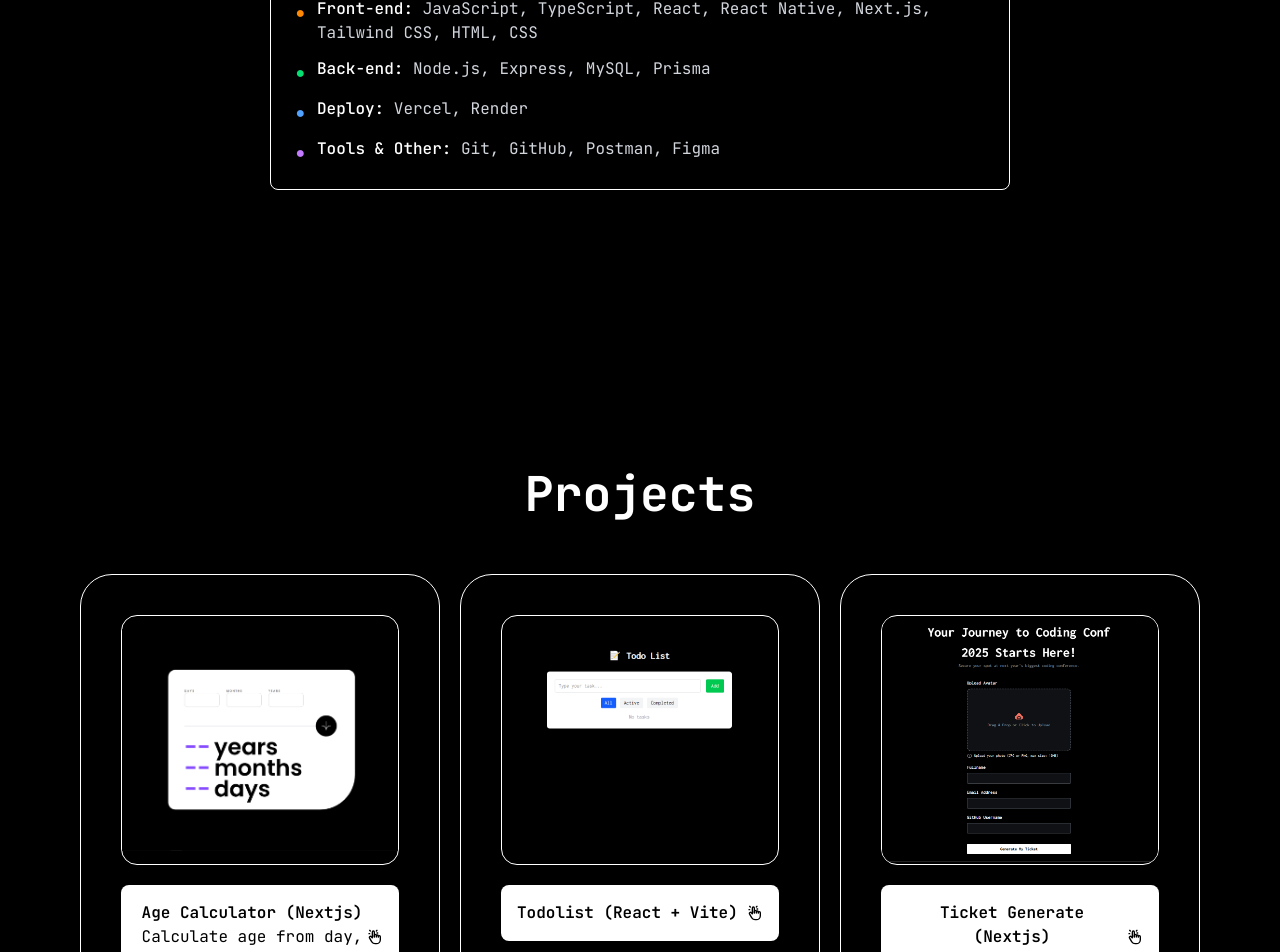
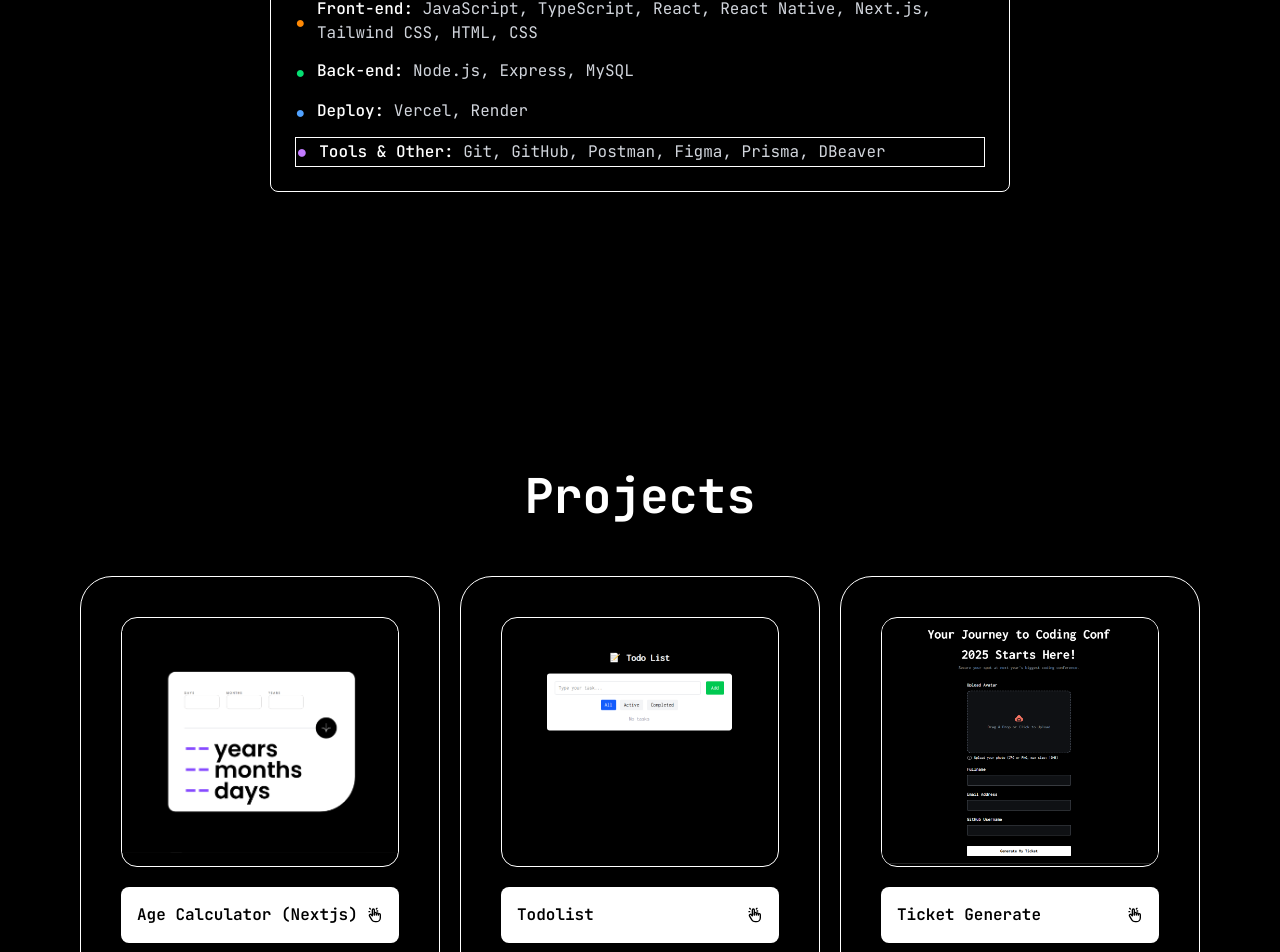
Before and after one commit to pramebt/bd-portfolio, a Next.js app: page / in a window 1280 px wide. Shown: the part 1720-2672 px from the top of the page. Built offline with nearby package versions, Linux system fonts and the light colour scheme.

Commit message:
project modal fix

```diff
--- a/src/components/CardProjects.tsx
+++ b/src/components/CardProjects.tsx
@@ -1,6 +1,6 @@
 "use client";
 import { useState, useEffect } from "react";
-import { useInView } from "framer-motion";
+
 import Image from "next/image";
 import { TbHandClick } from "react-icons/tb";
 
@@ -9,18 +9,70 @@ const CardProjects = () => {
   const [visibleCount, setVisibleCount] = useState(4);
   const [selectedProjects, setSelectedProject] = useState<{
     title: string;
-    subtitle: string;
+    detail: string;
+    techstack: string;
     link: string;
     image: string;
+    github: string;
   } | null>(null);
 
   const projects = [
-    { title: "Age Calculator (Nextjs)", subtitle: "Calculate age from day, month, year (AD)", link: "https://age-calculator-bd.vercel.app/", image: "/assets/bg/Age-cal.png" },
-    { title: "Todolist (React + Vite)", subtitle: "", link: "https://mini-todolist-bd.vercel.app/", image: "/assets/bg/mini-todolist.png" },
-    { title: "Ticket Generate (Nextjs)", subtitle: "Ticket Generate", link: "https://ticket-generate-bd.vercel.app/", image: "/assets/bg/ticket.png" },
-    { title: "Contactform-BD (Nextjs)", subtitle: "", link: "https://contactform-bd.vercel.app/", image: "/assets/bg/contactform.png" },
-    { title: "Portfolio template BD (React + Vite)", subtitle: "", link: "https://portfolio-bd-template.vercel.app/", image: "/assets/bg/portfolio.png" },
-    { title: "Login UI", subtitle: "training", link: "https://template-login-2.vercel.app/", image: "/assets/bg/template-ui.png" },
+    {
+      title: "Age Calculator (Nextjs)",
+      subtitle: "",
+      link: "https://age-calculator-bd.vercel.app/",
+      image: "/assets/bg/Age-cal.png",
+      techstack: "Next.js Typescript",
+      detail:
+        "Calculate age from day, month, year (AD) Responsive for mobile and pc",
+      github: "https://github.com/pramebt/age-calculator",
+    },
+    {
+      title: "Todolist",
+      subtitle: "",
+      link: "https://mini-todolist-bd.vercel.app/",
+      image: "/assets/bg/mini-todolist.png",
+      techstack: "React.js Vite",
+      detail:
+        "Todo List is a simple yet effective web application for managing your daily tasks and you can add edit delete your task. Whether it’s small chores, important assignments, or simple reminders, this app helps ensure you never miss a thing.\n\n It uses Local Storage to save your data, allowing you to access your task list without the need for an account or internet connection.",
+      github: "https://github.com/pramebt/miniTodolist-bd",
+    },
+    {
+      title: "Ticket Generate",
+      subtitle: "",
+      link: "https://ticket-generate-bd.vercel.app/",
+      image: "/assets/bg/ticket.png",
+      techstack: "Next.js Typescript",
+      detail: "Generate ticket for yourself",
+      github: "https://github.com/pramebt/ticket-generate-bd",
+    },
+    {
+      title: "Contactform-BD",
+      subtitle: "",
+      link: "https://contactform-bd.vercel.app/",
+      image: "/assets/bg/contactform.png",
+      techstack: "Next.js Typescript",
+      detail: "Contactform template",
+      github: "https://github.com/pramebt/contactform-bd",
+    },
+    {
+      title: "Portfolio template BD",
+      subtitle: "",
+      link: "https://portfolio-bd-template.vercel.app/",
+      image: "/assets/bg/portfolio.png",
+      techstack: "React Vite",
+      detail: "portfolio template",
+      github: "https://github.com/pramebt/PortfolioBD",
+    },
+    {
+      title: "Login UI",
+      subtitle: "training",
+      link: "https://template-login-2.vercel.app/",
+      image: "/assets/bg/template-ui.png",
+      techstack: "Next.js Typescript",
+      detail: "trainning clone login ui",
+      github: "",
+    },
   ];
 
   useEffect(() => {
@@ -35,8 +87,14 @@ const CardProjects = () => {
 
   const visibleProjects = showMore ? projects : projects.slice(0, visibleCount);
 
-  const openModal = (projects: { title: string; subtitle: string; link: string; image: string }) =>
-        setSelectedProject(projects);
+  const openModal = (projects: {
+    title: string;
+    detail: string;
+    techstack: string;
+    link: string;
+    image: string;
+    github: string;
+  }) => setSelectedProject(projects);
   const closeModal = () => setSelectedProject(null);
 
   return (
@@ -71,12 +129,18 @@ const CardProjects = () => {
       {/* Modal */}
       {selectedProjects && (
         <div className="fixed inset-0 flex items-center justify-center bg-black/70 backdrop-blur-sm z-50">
-          <div className="bg-white rounded-lg p-6 w-11/12 md:w-1/2 lg:w-1/3 relative">
+          <div className="border border-black bg-white/90 backdrop-blur rounded-lg p-6 w-11/12 md:w-1/2 lg:w-1/3 relative">
             <button
               className="absolute top-3 right-3 text-gray-500 hover:text-gray-700"
               onClick={closeModal}
             >
-              &times;
+              <Image
+                src="/assets/icons/close-icon.svg"
+                alt="close"
+                width={200}
+                height={200}
+                className="w-6"
+              />
             </button>
             <h2 className="text-xl font-bold mb-4">{selectedProjects.title}</h2>
             <Image
@@ -86,23 +150,33 @@ const CardProjects = () => {
               height={500}
               className="w-full h-auto rounded-md mb-4"
             />
-            <p className="mb-4">{selectedProjects.subtitle}</p>
-            {/* ใส่รายละเอียดเพิ่มเติมหรือปุ่มลิงก์ภายหลังได้ */}
-            <button
-              className="mt-2 px-4 py-2 bg-blue-600 text-white rounded hover:bg-blue-700 transition"
-              onClick={closeModal}
-            >
-              ปิด
-            </button>
+            <p className="mb-4">{selectedProjects.detail}</p>
+            <p className="mb-4 bg-black text-white px-2 py-2 rounded-3xl">
+              Techstack : {selectedProjects.techstack}
+            </p>
+
+            <div className="flex justify-center gap-10">
+              <a href={selectedProjects.link} target="_blank">
+                <button className="mt-2 px-4 py-2 bg-white text-black rounded-3xl  cursor-pointer ">
+                  Demo
+                </button>
+              </a>
+              <a href={selectedProjects.github} target="_blank">
+                <button className="mt-2 px-4 py-2 bg-black text-white rounded-3xl cursor-pointer ">
+                  GitHub
+                </button>
+              </a>
+            </div>
           </div>
         </div>
       )}
       {!showMore && (
-      <button
-      onClick={() => setShowMore(true)}
-      className="w-max flex gap-2 items-center justify-center text-gray-700 border-[0.5px] rounded-full px-10 py-3 mx-auto transition hover:bg-gray-100">
-        show more
-      </button>
+        <button
+          onClick={() => setShowMore(true)}
+          className="w-max flex gap-2 items-center justify-center text-gray-700 border-[0.5px] rounded-full px-10 py-3 mx-auto transition hover:bg-gray-100"
+        >
+          show more
+        </button>
       )}
     </div>
   );
--- a/src/components/CardTechstack.tsx
+++ b/src/components/CardTechstack.tsx
@@ -1,5 +1,5 @@
-"use client"
-import React from 'react'
+"use client";
+import React from "react";
 import { useEffect } from "react";
 import AOS from "aos";
 import "aos/dist/aos.css";
@@ -12,34 +12,32 @@ const CardTechstack = () => {
       <div
         data-aos="fade-up"
         data-aos-once="false"
-          className="mt-5 border border-white bg-black rounded-lg shadow-md p-6 flex flex-col space-y-4">
+        className="mt-5 border border-white bg-black rounded-lg shadow-md p-6 flex flex-col space-y-4"
+      >
         <h1 className="text-white text-xl font-semibold">Tech Stack</h1>
 
         <ul className="space-y-3">
-              <li className="flex items-start space-x-3">
+          <li className="flex items-center space-x-3">
             <span className="mt-1 text-orange-400">●</span>
             <div>
               <span className="text-white font-medium">Front-end:</span>
               <span className="text-gray-300">
                 {" "}
-                    JavaScript, TypeScript, React, React Native, Next.js,
-                    Tailwind CSS, HTML, CSS
+                JavaScript, TypeScript, React, React Native, Next.js, Tailwind
+                CSS, HTML, CSS
               </span>
             </div>
           </li>
 
-              <li className="flex items-start space-x-3">
+          <li className="flex items-center space-x-3">
             <span className="mt-1 text-green-400">●</span>
             <div>
               <span className="text-white font-medium">Back-end:</span>
-                  <span className="text-gray-300">
-                    {" "}
-                    Node.js, Express, MySQL, Prisma
-                  </span>
+              <span className="text-gray-300"> Node.js, Express, MySQL</span>
             </div>
           </li>
 
-              <li className="flex items-start space-x-3">
+          <li className="flex items-center space-x-3">
             <span className="mt-1 text-blue-400">●</span>
             <div>
               <span className="text-white font-medium">Deploy:</span>
@@ -47,20 +45,20 @@ const CardTechstack = () => {
             </div>
           </li>
 
-              <li className="flex items-start space-x-3">
-                <span className="mt-1 text-purple-400">●</span>
+          <li className="border border-white flex items-center space-x-3">
+            <span className="text-purple-400 text-lg">●</span>
             <div>
               <span className="text-white font-medium">Tools & Other:</span>
               <span className="text-gray-300">
                 {" "}
-                    Git, GitHub, Postman, Figma
+                Git, GitHub, Postman, Figma, Prisma, DBeaver
               </span>
             </div>
           </li>
         </ul>
       </div>
     </div>
-  )
-}
+  );
+};
 
-export default CardTechstack
+export default CardTechstack;
--- a/src/page/Contact.tsx
+++ b/src/page/Contact.tsx
@@ -121,7 +121,7 @@ const Contact = () => {
       {/* Form */}
       <motion.form
         onSubmit={onSubmit}
-        className="max-w-2xl mx-auto"
+        className="max-w-2xl mx-auto bg-gray-500/20 md:p-10 p-5 rounded-2xl backdrop-blur"
         variants={fadeUp}
         initial="hidden"
         animate={isInView ? "visible" : "hidden"}
```
Also changed, not shown: public/assets/icons/close-icon.svg (added). Lines whose indentation alone changed are shown as unchanged.
